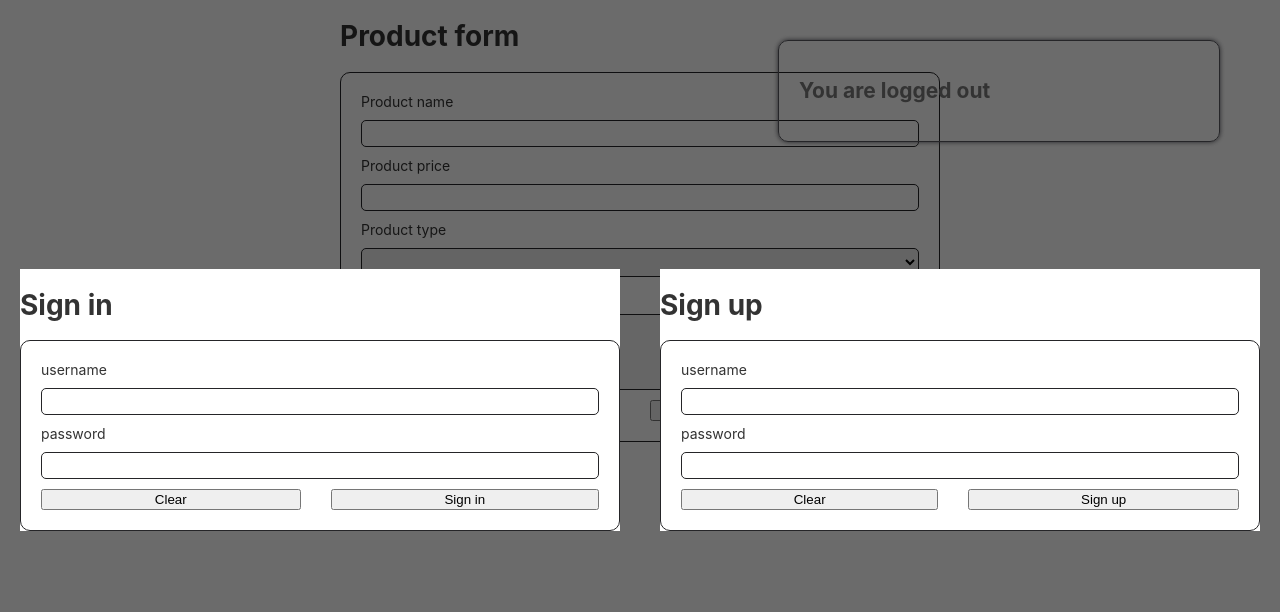
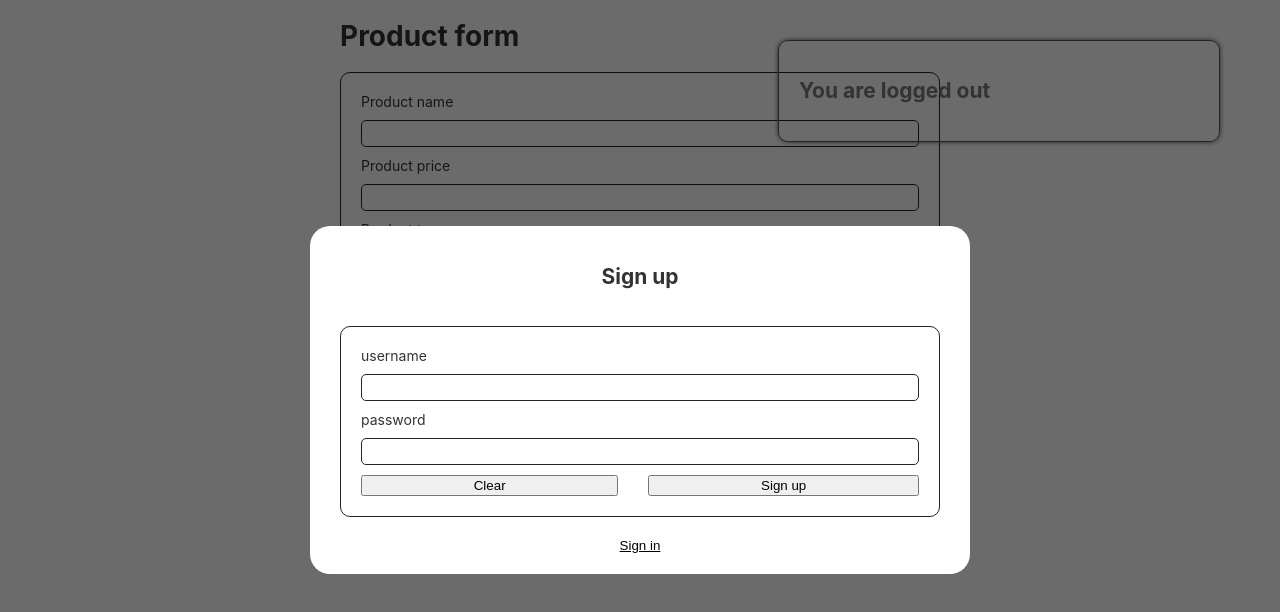
Before and after one commit to JoDiFo/auth-demo, an Angular app in the folder client/: page / in a window 1280 px wide. Shown: the top 612 px of the page. Built offline with nearby package versions, Linux system fonts and the light colour scheme.

Commit message:
feat: improve forms

```diff
--- a/client/src/app/auth-form/auth-form.component.css
+++ b/client/src/app/auth-form/auth-form.component.css
@@ -4,10 +4,29 @@ div.form-wrapper {
   position: relative;
   z-index: 2;
   background-color: #fff;
+  border-radius: 20px;
+  padding: 20px 30px;
+  display: flex;
+  flex-direction: column;
+  gap: 20px;
+}
+
+div.form-wrapper h2 {
+  text-align: center;
+}
+
+div.form-wrapper > button {
+  background-color: transparent;
+  border: none;
+  text-decoration: underline;
+}
+
+div.form-wrapper button:hover {
+  cursor: pointer;
 }
 
 div.background {
-  content: '';
+  content: "";
   position: fixed;
   inset: 0;
   background-color: #00000094;
--- a/client/src/app/auth-form/auth-form.component.html
+++ b/client/src/app/auth-form/auth-form.component.html
@@ -1,6 +1,6 @@
 <div class="background">
-  <div class="form-wrapper">
-    <h1>Sign in</h1>
+  <div *ngIf="mode === 'signin'" class="form-wrapper">
+    <h2>Sign in</h2>
     <form action="" *ngIf="!isLoading" (ngSubmit)="handleLogin()">
       <label for="username">username</label>
       <input id="username" name="username" type="text" [(ngModel)]="username" />
@@ -13,10 +13,14 @@
         <button type="submit">Sign in</button>
       </div>
     </form>
+
     <div *ngIf="isLoading">Loading...</div>
+
+    <button (click)="handleSwitch('signup')">Sign up</button>
   </div>
-  <div class="form-wrapper">
-    <h1>Sign up</h1>
+
+  <div *ngIf="mode === 'signup'" class="form-wrapper">
+    <h2>Sign up</h2>
     <form action="" *ngIf="!isLoading" (ngSubmit)="handleRegister()">
       <label for="username">username</label>
       <input id="username" name="username" type="text" [(ngModel)]="username" />
@@ -29,6 +33,9 @@
         <button type="submit">Sign up</button>
       </div>
     </form>
+
     <div *ngIf="isLoading">Loading...</div>
+
+    <button (click)="handleSwitch('signin')">Sign in</button>
   </div>
 </div>
--- a/client/src/app/auth-form/auth-form.component.ts
+++ b/client/src/app/auth-form/auth-form.component.ts
@@ -1,5 +1,5 @@
 import { Component, OnInit, Output, EventEmitter } from '@angular/core';
-import { IResponse, IUser } from '../types';
+import { IResponse, IUser, TFormMode } from '../types';
 import { SERVER_URL } from '../constants';
 import { jwtDecode } from 'jwt-decode';
 
@@ -13,6 +13,8 @@ export class AuthFormComponent implements OnInit {
   password: string = '';
 
   isLoading: boolean = false;
+
+  mode: TFormMode = "signup"
 
   @Output() submitUser = new EventEmitter();
 
@@ -92,6 +94,10 @@ export class AuthFormComponent implements OnInit {
       });
   }
 
+  handleSwitch(mode: TFormMode) {
+    this.mode = mode
+  }
+
   constructor() {}
 
   ngOnInit(): void {}
--- a/client/src/app/types.ts
+++ b/client/src/app/types.ts
@@ -8,3 +8,5 @@ export interface IUser {
 export interface IResponse {
   token: string
 }
+
+export type TFormMode = "signin" | "signup"
```
